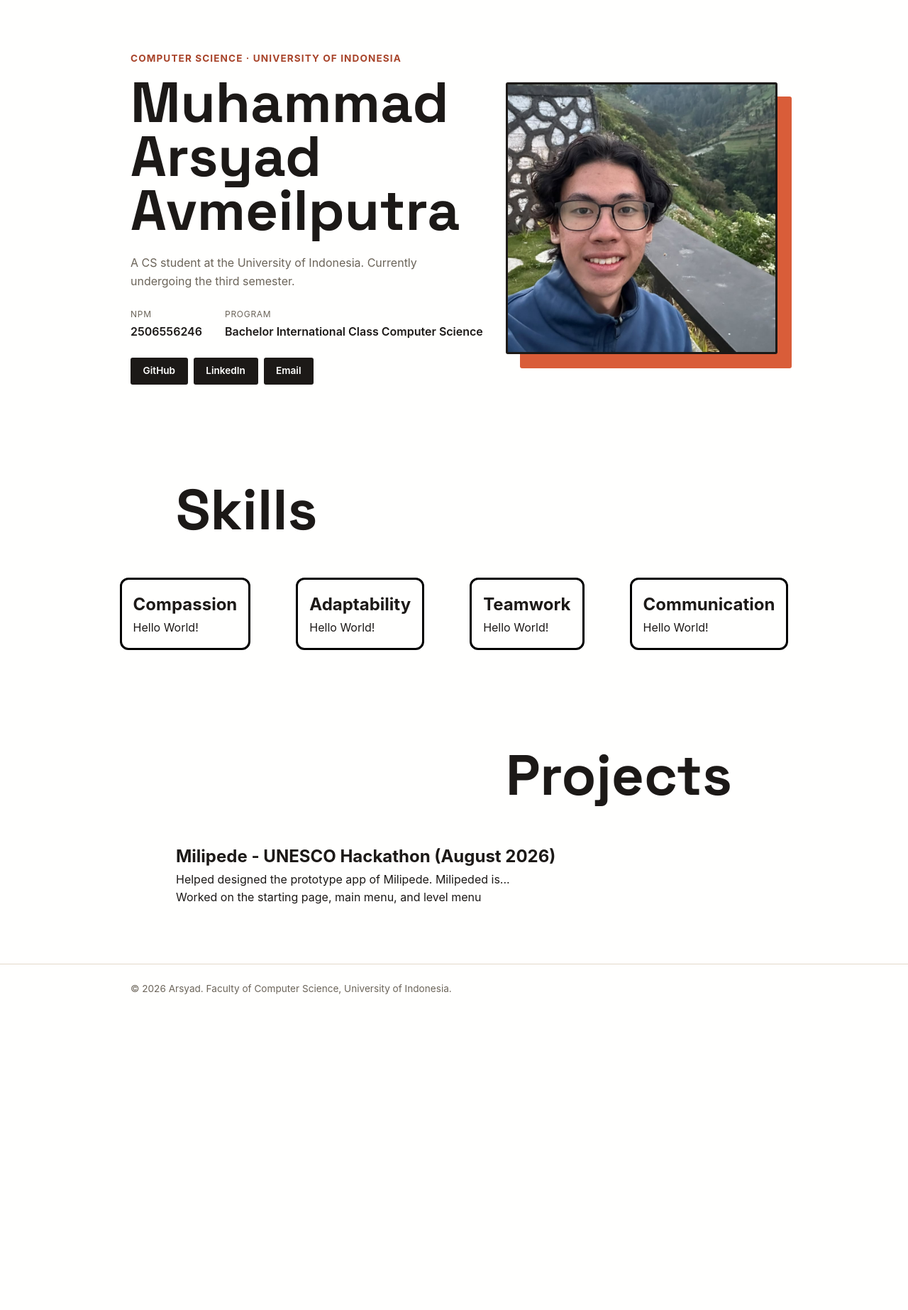
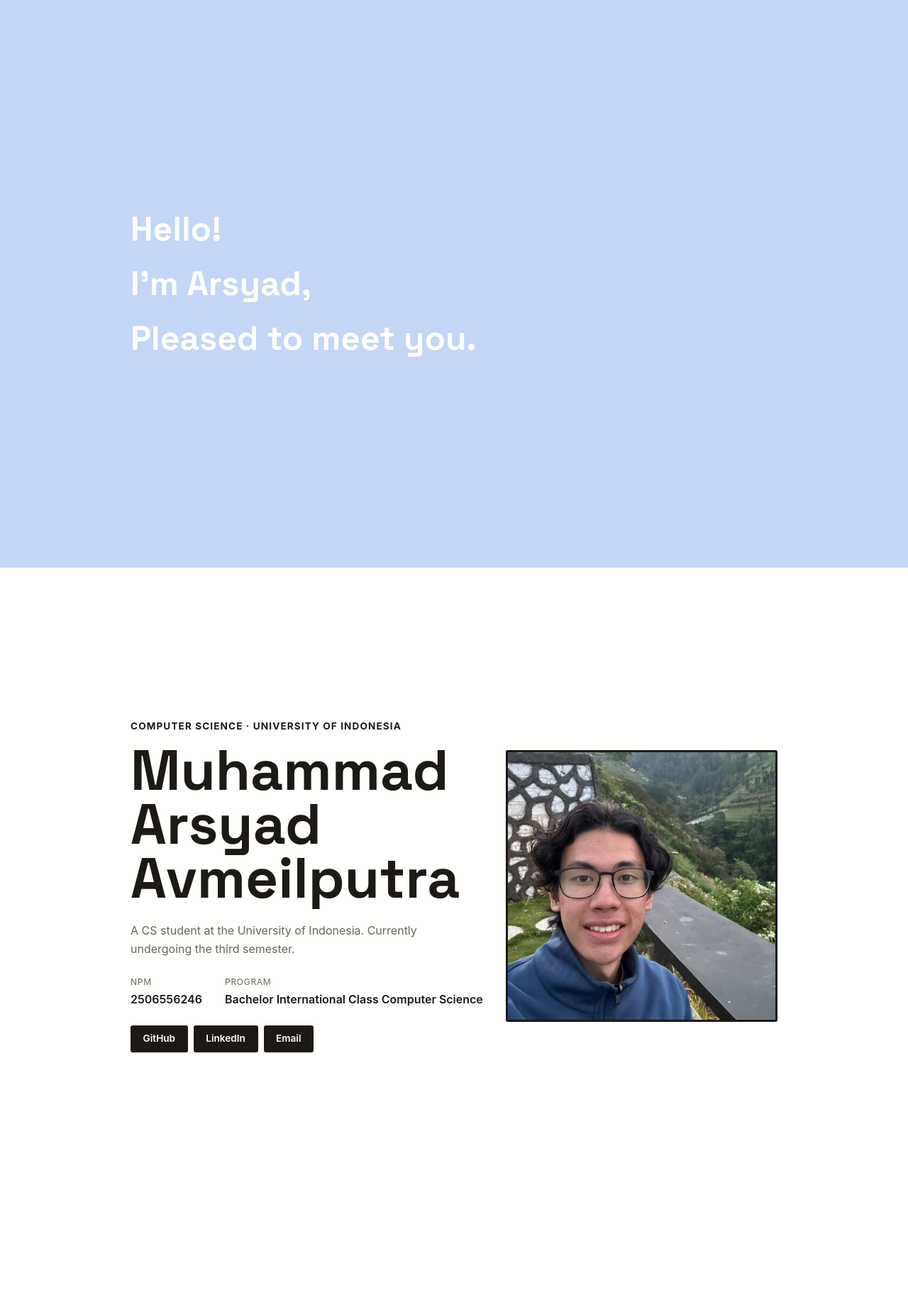
Before and after one commit to M-Arsyad52/myportofolio, a Django app: page / in a window 1280 px wide. Shown: the part 74-1920 px from the top of the page at 71% size. Before the commit the page ends 1475 px from the top, so only its background shows below. Run offline with Django 5.2, Linux system fonts and the light colour scheme.

Commit message:
Add a Jumbotron Page and Arrangments to Sections Add a jumbotron page before profile page. Also add arrangements for the screen view in each sections to reduce information exposure between sections.
Reported by: M. Arsyad Avmeilputra

```diff
--- a/static/css/style.css
+++ b/static/css/style.css
@@ -6,9 +6,9 @@
 
 :root {
     --ink: #1c1917;
+    --sky: #c2d6f6;
     --paper: #fffffe;
     --accent: #d95d39;
-    --accent-dark: #a8442a;
     --line: #e3d9c9;
     --text-muted: #6b6459;
     --radius: 3px;
@@ -60,8 +60,43 @@ h1, .brand {
     font-size: 0.95rem;
 }
 
-.hero {
-    padding: 4.5rem 0 5rem;
+/*Jumbotron*/
+#jumbotron {
+    width: 100%;
+    height: 100vh;
+    background-color: var(--sky);
+    align-content: center;
+    margin-bottom: 3rem;
+
+}
+
+.jumbotron-content {
+    display: block;
+    color: white;
+    font-size: 2rem;
+
+}
+
+.jumbotron-cloud-container {
+    display: flex;
+    justify-content: space-around;
+    padding-top: 5rem;
+}
+
+.jumbotron-cloud {
+    width: auto;
+    height: 150px;
+}
+
+.section-spacing {
+    padding: 4rem 0 3rem;
+}
+
+/*Profile*/
+#profile {
+    width: 100%;
+    height: 100vh;
+    align-content: center;
 }
 
 .hero-grid {
@@ -85,7 +120,6 @@ h1, .brand {
     font-size: 0.85rem;
     letter-spacing: 0.08em;
     text-transform: uppercase;
-    color: var(--accent-dark);
     font-weight: 700;
     margin-bottom: 0.75rem;
 }
@@ -147,17 +181,6 @@ h1, .brand {
     position: relative;
 }
 
-.photo-block {
-    position: absolute;
-    top: 1.25rem;
-    left: 1.25rem;
-    width: 100%;
-    height: 100%;
-    background-color: var(--accent);
-    border-radius: var(--radius);
-    z-index: 0;
-}
-
 .avatar {
     position: relative;
     z-index: 1;
@@ -169,34 +192,48 @@ h1, .brand {
     border: 3px solid var(--ink);
 }
 
-.spacing {
-    padding: 0 0 5rem;
+/*Skills*/
+#skills {
+    width: 100%;
+    height: 100vh;
+    align-content: center;
 }
 
 .hero-skills-block {
     display: block;
+    align-items: center;
 }
 
 .hero-skills-title {
     display: flex;
     justify-content: left;
-    padding: 2rem 4rem;
     font-size: 5rem;
 }
 
 .hero-skills-list {
     display: flex;
-    justify-content: center;
-    gap: 4rem;
+    justify-content: space-between;
+    padding: 3rem 0;
 }
 
 .skills-box {
     padding: 1rem;
     border: 3px solid black;
     border-radius: 12px;
+    transition: 0.4s;
+}
+.skills-box:hover {
+    transform: scale(1.2);
 }
 
-.hero-projects-box {
+/*Projects*/
+#projects {
+    width: 100%;
+    height: 100vh;
+    align-content: center;
+}
+
+.hero-projects-block {
     display: block;
 }
 
@@ -209,8 +246,14 @@ h1, .brand {
 
 .hero-projects-list {
     display: flex;
-    justify-content: left;
-    padding: 0 4rem;
+    justify-content: right;
+    padding: 0 1rem;
+}
+
+.hero-projects-box {
+    padding: 1rem;
+    border: 3px solid black;
+    border-radius: 12px;
 }
 
 .site-footer {
--- a/templates/index.html
+++ b/templates/index.html
@@ -22,7 +22,24 @@
     </header>
 
     <main>
-        <section class="hero" id="profile">
+        <section id="jumbotron">
+            <div class="container">
+                <div class="jumbotron-content">
+                    <div>
+                        <h1>Hello!</h1>
+                        <h1>I'm Arsyad,</h1>
+                        <h1>Pleased to meet you.</h1>
+                    </div>
+                </div>
+            </div>
+            <!--
+            <div class="jumbotron-cloud-container">
+                <img class="jumbotron-cloud" src="/static/img/cloud_element.png">
+                <img class="jumbotron-cloud" src="/static/img/cloud_element2.png">
+            </div>
+             -->
+        </section>
+        <section id="profile">
             <div class="container hero-grid">
                 <div class="hero-identity">
                     <p class="hero-kicker">Computer Science &middot; University of Indonesia</p>
@@ -53,7 +70,7 @@
             </div>
         </section>
 
-        <section class="spacing" id="skills">
+        <section id="skills">
             <div class="container hero-skills-block">
                 <h1 class="hero-skills-title">Skills</h1>
                 <div class="hero-skills-list">
@@ -77,14 +94,14 @@
             </div>
         </section>
 
-        <section class="spacing" id="projects">
-            <div class="container hero-projects-box">
+        <section id="projects">
+            <div class="container hero-projects-block">
                 <h1 class="hero-projects-title">Projects</h1>
                 <div class="hero-projects-list">
-                    <div>
-                        <h2>Milipede - UNESCO Hackathon (August 2026)</h2>
+                    <div class="hero-projects-box">
+                        <h2>Milipede - UNESCO Hackathon: August 2026</h2>
                         <p>Helped designed the prototype app of Milipede. Milipeded is... <br>
-                            Worked on the starting page, main menu, and level menu</p>
+                            Worked on the starting page, main menu, and level menu of the prototype</p>
                     </div>
                 </div>
             </div>
```
Also changed, not shown: static/img/cloud_element.png (added), static/img/cloud_element2.png (added), static/img/sky.jpeg (added).
